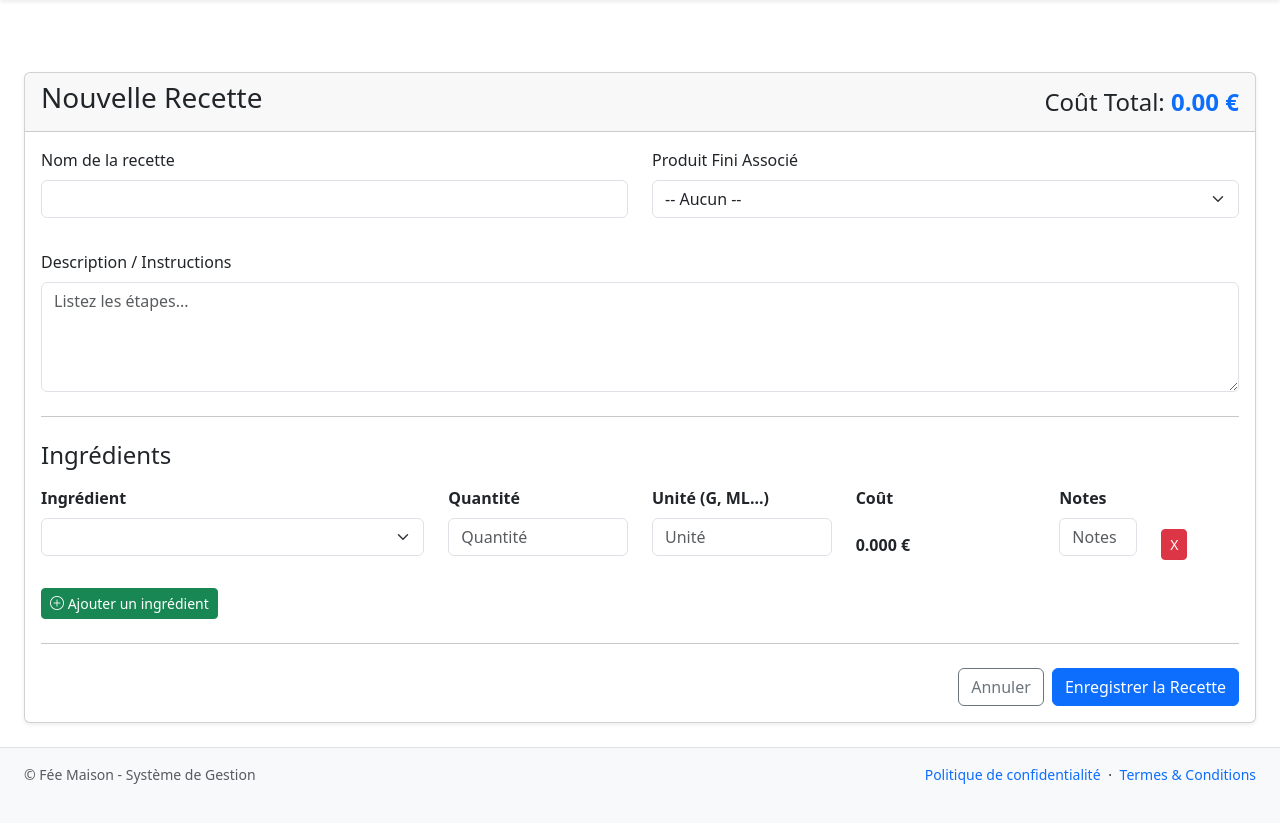
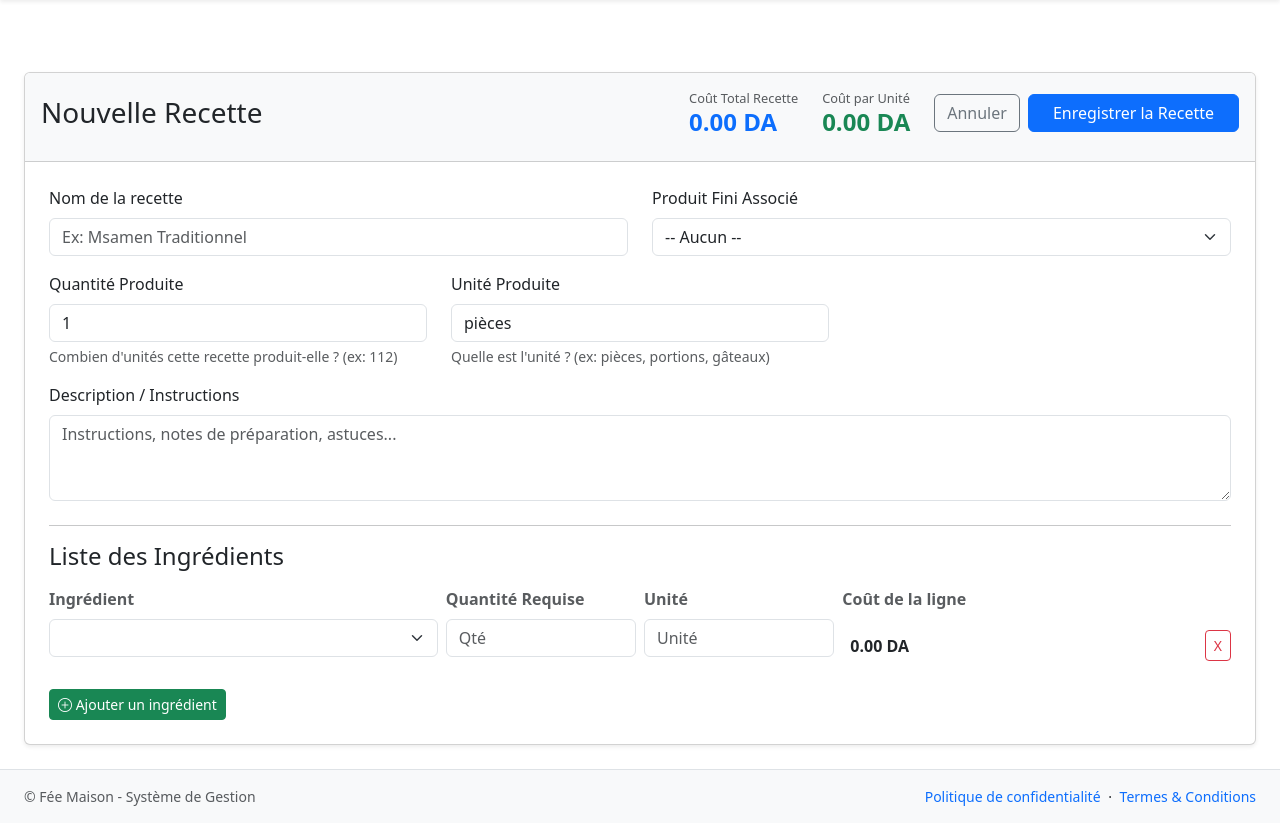
Before and after one commit to infocrasher/fee-maison-erp, a Flask app: page /admin/recipes/new in a window 1280 px wide. Shown: the part 56-879 px from the top of the page. Before the commit the page ends 840 px from the top, so only its background shows below. Run offline with Flask 3, Linux system fonts and the light colour scheme; a user stored in the database is signed in; tables that the repository leaves empty hold one stand-in row (values such as "Sample post"); some libraries are stand-ins or nearby versions.

Commit message:
🔄 A61604:40164-572025n5 5RP 13/06/2025 04:40:57ée 6AMi57164n - {13/06/2025 04:40ilenAM40e} [{13AM04:40e04:40i40e}]

```diff
--- a/app/templates/recipes/recipe_form.html
+++ b/app/templates/recipes/recipe_form.html
@@ -5,93 +5,123 @@
 
 {% block content %}
 <div class="container-fluid mt-4">
-    <div class="card shadow-sm">
-        <div class="card-header d-flex justify-content-between align-items-center">
-            <h3>{{ title or 'Nouvelle Recette' }}</h3>
-            <h4 class="mb-0">Coût Total: <strong id="total-recipe-cost" class="text-primary">0.00 DA</strong></h4>
-        </div>
-        <div class="card-body">
-            <form method="POST" action="" novalidate>
-                {{ form.hidden_tag() }}
+    <form method="POST" action="" novalidate>
+        {{ form.hidden_tag() }}
+        <div class="card shadow-sm">
+            <!-- ================================================================== -->
+            <!-- EN-TETE AVEC ACTIONS ET RESUME DES COUTS (STYLE ODOO)            -->
+            <!-- ================================================================== -->
+            <div class="card-header bg-light p-3">
+                <div class="d-flex flex-wrap justify-content-between align-items-center">
+                    <h3 class="mb-2 me-3">{{ title }}</h3>
+                    <div class="d-flex flex-wrap align-items-center">
 
+                        <!-- WIDGET DE COUT TOTAL -->
+                        <div class="stat-item me-4 mb-2">
+                            <span class="text-muted d-block" style="font-size: 0.8rem;">Coût Total Recette</span>
+                            <h4 id="total-recipe-cost" class="mb-0 text-primary fw-bold">0.00 DA</h4>
+                        </div>
+
+                        <!-- WIDGET DE COUT PAR UNITE -->
+                        <div class="stat-item me-4 mb-2">
+                            <span class="text-muted d-block" style="font-size: 0.8rem;">Coût par Unité</span>
+                            <h4 id="cost-per-unit" class="mb-0 text-success fw-bold">0.00 DA</h4>
+                        </div>
+
+                        <!-- BOUTONS D'ACTION PRINCIPAUX -->
+                        <div class="d-flex justify-content-end mb-2">
+                            <a href="{{ url_for('recipes.list_recipes') }}" class="btn btn-outline-secondary me-2">Annuler</a>
+                            {{ form.submit(class="btn btn-primary px-4") }}
+                        </div>
+                    </div>
+                </div>
+            </div>
+
+            <!-- ================================================================== -->
+            <!-- CORPS DU FORMULAIRE                                              -->
+            <!-- ================================================================== -->
+            <div class="card-body p-4">
+
+                <!-- Section Informations Générales et Rendement -->
                 <div class="row">
-                    <div class="col-md-6 mb-3">{{ render_field(form.name, class="form-control") }}</div>
-                    <div class="col-md-6 mb-3">{{ render_field(form.finished_product, class="form-select") }}</div>
+                    <div class="col-md-6">{{ render_field(form.name, placeholder="Ex: Msamen Traditionnel") }}</div>
+                    <div class="col-md-6">{{ render_field(form.finished_product, class="form-select") }}</div>
                 </div>
-                <div class="mb-3">{{ render_field(form.description, class="form-control", rows=4, placeholder="Listez les étapes...") }}</div>
+                <div class="row align-items-end">
+                    <div class="col-md-4">{{ render_field(form.yield_quantity, type="number", attrs={'min': '1'}) }}</div>
+                    <div class="col-md-4">{{ render_field(form.yield_unit, placeholder="Ex: pièces, portions, gâteaux") }}</div>
+                </div>
+                <div class="mb-4">{{ render_field(form.description, rows=3, placeholder="Instructions, notes de préparation, astuces...") }}</div>
 
-                <hr class="my-4">
+                <hr>
 
-                <h4 class="mb-3">Ingrédients</h4>
-
+                <!-- Section Ingrédients -->
+                <h4 class="mb-3">Liste des Ingrédients</h4>
                 <div id="ingredient-list">
-                    <div class="row fw-bold d-none d-md-flex mb-2">
+                    <!-- En-têtes de la table d'ingrédients -->
+                    <div class="row fw-bold text-muted d-none d-md-flex mb-2 gx-2">
                         <div class="col-md-4">Ingrédient</div>
-                        <div class="col-md-2">Quantité</div>
-                        <div class="col-md-2">Unité (G, ML...)</div>
-                        <div class="col-md-2">Coût</div>
-                        <div class="col-md-1">Notes</div>
+                        <div class="col-md-2">Quantité Requise</div>
+                        <div class="col-md-2">Unité</div>
+                        <div class="col-md-3">Coût de la ligne</div>
                         <div class="col-md-1"></div>
                     </div>
-
+                    <!-- Lignes d'ingrédients générées par Jinja (pour l'édition) -->
                     {% for ingredient_form in form.ingredients %}
-                    <div class="row ingredient-form-row mb-2 align-items-center">
-                        <!-- ### CORRECTION FINALE : Utilisation correcte de la macro améliorée ### -->
+                    <div class="row ingredient-form-row mb-2 align-items-center gx-2">
                         <div class="col-md-4">{{ render_field(ingredient_form.product, label_visible=false, class="form-select ingredient-select") }}</div>
-                        <div class="col-md-2">{{ render_field(ingredient_form.quantity_needed, label_visible=false, class="form-control quantity-input", placeholder="Quantité", type="number", attrs={'step': 'any'}) }}</div>
+                        <div class="col-md-2">{{ render_field(ingredient_form.quantity_needed, label_visible=false, class="form-control quantity-input", placeholder="Qté", type="number", attrs={'step': 'any', 'min': '0'}) }}</div>
                         <div class="col-md-2">{{ render_field(ingredient_form.unit, label_visible=false, class="form-control unit-input", placeholder="Unité") }}</div>
-                        <div class="col-md-2"><span class="ingredient-cost fw-bold">0.00 €</span></div>
-                        <div class="col-md-1">{{ render_field(ingredient_form.notes, label_visible=false, class="form-control", placeholder="Notes") }}</div>
-                        <div class="col-md-1">
-                            <button type="button" class="btn btn-danger btn-sm remove-ingredient-btn" title="Supprimer l'ingrédient">X</button>
-                        </div>
+                        <div class="col-md-3"><span class="ingredient-cost fw-bold ps-2">0.00 DA</span></div>
+                        <div class="col-md-1 text-end"><button type="button" class="btn btn-sm btn-outline-danger remove-ingredient-btn" title="Supprimer">X</button></div>
                     </div>
                     {% endfor %}
                 </div>
-
-                <button type="button" id="add-ingredient-btn" class="btn btn-success btn-sm mt-2">
-                    <i class="bi bi-plus-circle"></i> Ajouter un ingrédient
-                </button>
-
-                <hr class="my-4">
-
-                <div class="d-flex justify-content-end">
-                    <a href="{{ url_for('recipes.list_recipes') }}" class="btn btn-outline-secondary me-2">Annuler</a>
-                    {{ form.submit(class="btn btn-primary") }}
-                </div>
-            </form>
+                <button type="button" id="add-ingredient-btn" class="btn btn-success btn-sm mt-2"><i class="bi bi-plus-circle"></i> Ajouter un ingrédient</button>
+            </div>
         </div>
-    </div>
+    </form>
 </div>
 
+<!-- ================================================================== -->
+<!-- TEMPLATE JAVASCRIPT POUR LES NOUVELLES LIGNES                    -->
+<!-- ================================================================== -->
 <template id="ingredient-form-template">
-    <!-- Le template JS n'utilise pas la macro, donc il est déjà correct -->
-    <div class="row ingredient-form-row mb-2 align-items-center">
+    <div class="row ingredient-form-row mb-2 align-items-center gx-2">
         <div class="col-md-4"><select name="ingredients-__INDEX__-product" class="form-select ingredient-select"></select></div>
-        <div class="col-md-2"><input type="number" step="any" name="ingredients-__INDEX__-quantity_needed" class="form-control quantity-input" placeholder="Quantité"></div>
+        <div class="col-md-2"><input type="number" step="any" min="0" name="ingredients-__INDEX__-quantity_needed" class="form-control quantity-input" placeholder="Qté"></div>
         <div class="col-md-2"><input type="text" name="ingredients-__INDEX__-unit" class="form-control unit-input" placeholder="Unité"></div>
-        <div class="col-md-2"><span class="ingredient-cost fw-bold">0.00 €</span></div>
-        <div class="col-md-1"><input type="text" name="ingredients-__INDEX__-notes" class="form-control" placeholder="Notes"></div>
-        <div class="col-md-1"><button type="button" class="btn btn-danger btn-sm remove-ingredient-btn" title="Supprimer">X</button></div>
+        <div class="col-md-3"><span class="ingredient-cost fw-bold ps-2">0.00 DA</span></div>
+        <div class="col-md-1 text-end"><button type="button" class="btn btn-sm btn-outline-danger remove-ingredient-btn" title="Supprimer">X</button></div>
     </div>
 </template>
 
+<!-- ================================================================== -->
+<!-- DONNEES SERVEUR POUR JAVASCRIPT                                  -->
+<!-- ================================================================== -->
 <div id="ingredients-data" data-ingredients='{{ ingredient_products_json|tojson|safe }}' style="display: none;"></div>
 {% endblock %}
 
 {% block scripts %}
-{# Le bloc scripts est identique à la proposition précédente, il est déjà correct #}
 <script>
 document.addEventListener('DOMContentLoaded', function () {
+    // --- Initialisation des éléments du DOM ---
     const dataElement = document.getElementById('ingredients-data');
     const ingredientsData = JSON.parse(dataElement.dataset.ingredients);
     const ingredientList = document.getElementById('ingredient-list');
     const addButton = document.getElementById('add-ingredient-btn');
     const template = document.getElementById('ingredient-form-template');
+
+    // --- Éléments d'affichage des coûts ---
     const totalCostElement = document.getElementById('total-recipe-cost');
+    const costPerUnitElement = document.getElementById('cost-per-unit');
+    const yieldQuantityInput = document.getElementById('yield_quantity');
 
+    // --- Configuration ---
     const conversionFactors = { 'KG': 1000, 'L': 1000 };
+    const currency = 'DA';
 
+    // --- Fonctions de calcul ---
     function calculateAllCosts() {
         let totalRecipeCost = 0;
         ingredientList.querySelectorAll('.ingredient-form-row').forEach(row => {
@@ -111,33 +141,38 @@
                     const baseUnit = productData.unit.toUpperCase();
                     const basePrice = productData.cost_price;
 
-                    if (conversionFactors[baseUnit]) {
+                    if (conversionFactors[baseUnit]) { // Cas KG/L
                         const factor = conversionFactors[baseUnit];
                         if ((unit === 'G' && baseUnit === 'KG') || (unit === 'ML' && baseUnit === 'L')) {
                             rowCost = (quantity / factor) * basePrice;
-                        } else {
+                        } else { // Si l'unité est la même (ex: KG et KG)
                             rowCost = quantity * basePrice;
                         }
-                    } else {
-                         if (unit === productData.unit.toUpperCase()) {
-                            rowCost = quantity * basePrice;
-                         }
+                    } else if (unit === baseUnit) { // Cas "pièces" ou autre
+                        rowCost = quantity * basePrice;
                     }
                 }
             }
-            costElement.textContent = rowCost.toFixed(3) + ' €';
+            costElement.textContent = rowCost.toFixed(2) + ' ' + currency;
             totalRecipeCost += rowCost;
         });
-        totalCostElement.textContent = totalRecipeCost.toFixed(2) + ' €';
+
+        totalCostElement.textContent = totalRecipeCost.toFixed(2) + ' ' + currency;
+
+        // Calcul du coût par pièce
+        const yieldQty = parseInt(yieldQuantityInput.value, 10) || 1;
+        const costPerUnit = (yieldQty > 0) ? (totalRecipeCost / yieldQty) : 0;
+        costPerUnitElement.textContent = costPerUnit.toFixed(2) + ' ' + currency;
     }
 
+    // --- Fonctions utilitaires pour le formulaire ---
     function populateSelectWithOptions(selectElement, options, selectedValue = null) {
         const previouslySelected = selectedValue || selectElement.value;
-        selectElement.innerHTML = '<option value="" selected>-- Choisir --</option>';
+        selectElement.innerHTML = '<option value="" selected>-- Choisir un ingrédient --</option>';
         options.forEach(p => {
             const option = document.createElement('option');
             option.value = p.id;
-            option.textContent = `${p.name} (${p.cost_price.toFixed(2)}€ / ${p.unit})`;
+            option.textContent = `${p.name} (${p.cost_price.toFixed(2)} ${currency} / ${p.unit})`;
             selectElement.appendChild(option);
         });
         if (previouslySelected) selectElement.value = previouslySelected;
@@ -148,6 +183,7 @@
         const row = selectElement.closest('.ingredient-form-row');
         const unitInput = row.querySelector('.unit-input');
         const productData = ingredientsData.find(p => p.id === productId);
+
         if (productData) {
             const baseUnit = productData.unit.toUpperCase();
             if (baseUnit === 'KG') unitInput.value = 'G';
@@ -184,6 +220,7 @@
         });
     }
 
+    // --- Ajout de ligne ---
     addButton.addEventListener('click', () => {
         let index = ingredientList.querySelectorAll('.ingredient-form-row').length;
         const newRowHtml = template.innerHTML.replace(/__INDEX__/g, index);
@@ -198,7 +235,7 @@
         updateIndices();
     });
 
-    // Initialisation
+    // --- Initialisation au chargement de la page ---
     ingredientList.querySelectorAll('.ingredient-form-row').forEach(row => {
         const select = row.querySelector('.ingredient-select');
         const currentValue = select.value;
@@ -206,6 +243,10 @@
         addRowEventListeners(row);
     });
 
+    // Listener sur le champ de rendement principal
+    yieldQuantityInput.addEventListener('input', calculateAllCosts);
+
+    // Calcul initial
     calculateAllCosts();
 });
 </script>
```
